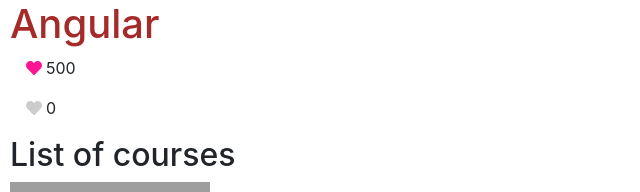
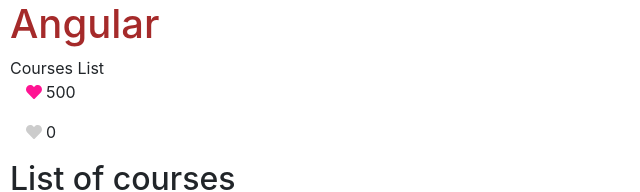
Before and after one commit to letItCurl/hello-world-ng, an Angular app: page / in a window 1280 px wide. Shown: the top 192 px of the page, without its empty margins (0-640 px from the left). Built offline with nearby package versions, Linux system fonts and the light colour scheme; grey boxes are pictures that could not be loaded.

Commit message:
comments

```diff
--- a/src/app/app.component.html
+++ b/src/app/app.component.html
@@ -1,13 +1,34 @@
 <h1>Angular</h1>
-<app-like [likeCount]="tweet.likesCount"
-[isLike?]="tweet.isLiked"></app-like>
+
+<!-- destruvtives directives -->
+<div *ngIf="courses.length > 0; then coursesList else noCourses "></div>
+<ng-template #coursesList>
+    Courses List
+</ng-template>
+<ng-template #noCourses>
+    No courses yet
+</ng-template>
+
+<!-- component API -->
+<app-like
+    [likeCount]="tweet.likesCount"
+    [isLike?]="tweet.isLiked">
+</app-like>
+
 <app-like></app-like>
+
 <courses></courses>
+
+<!-- Basic component -->
 <authors></authors>
+
+
+
 <div>
     <favorite></favorite>
     <favorite [fav]="true"></favorite>
     <favorite></favorite>
+    <!-- event creation -->
     <favorite [fav]="true" (change)="onFourthStar($event)"></favorite>
     <favorite></favorite>
 </div>
--- a/src/app/app.component.ts
+++ b/src/app/app.component.ts
@@ -1,3 +1,4 @@
+// points to the service created
 import { LikeService } from './like.service';
 import { FavArgs } from './favorite/favorite.component';
 import { Component } from '@angular/core';
@@ -12,7 +13,11 @@
   title = 'hello-world-ng';
   tweet: any
 
+  courses = [1,2,3]
+
+  // Data injection / singleton patern
   constructor(service: LikeService){
+    // this will define an interface
     this.tweet = service.getTweet()
   }
 
--- a/src/app/app.module.ts
+++ b/src/app/app.module.ts
@@ -1,3 +1,4 @@
+import { LikeService } from './like.service';
 import { SummaryPipe } from './summary.pipe';
 import { AuthorService } from './author.service';
 import { CourseService } from './courses.service';
@@ -32,8 +33,10 @@
     FormsModule,
     FontAwesomeModule
 ],
+  // providers for to get around new in constructor
   providers: [CourseService,
-              AuthorService],
+              AuthorService,
+              LikeService],
   bootstrap: [AppComponent]
 })
 export class AppModule { }
--- a/src/app/like.service.ts
+++ b/src/app/like.service.ts
@@ -5,6 +5,7 @@
 })
 export class LikeService {
 
+  // just TS class
   tweet = {
     likesCount: 500,
     isLiked: true
```
